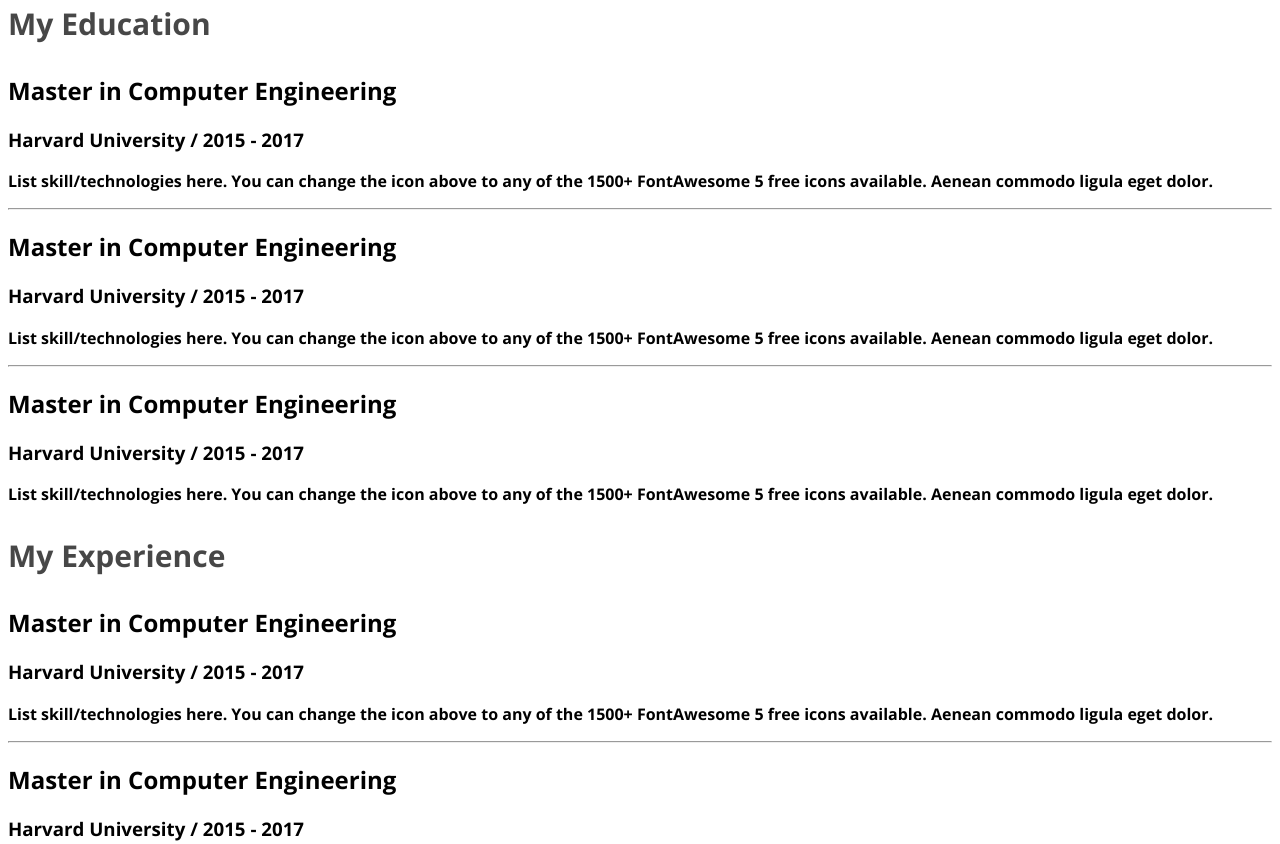
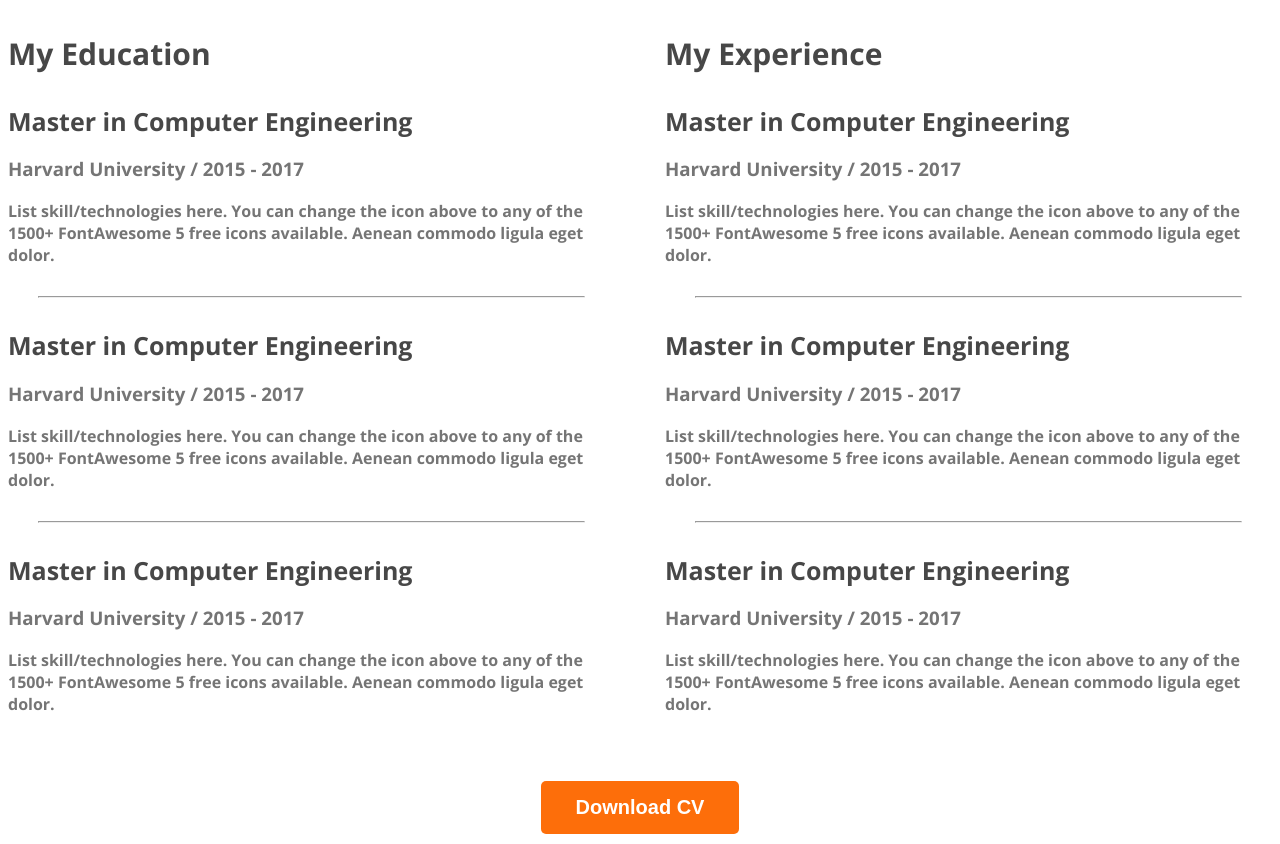
Before and after one commit to Anwar-97/developer-portfolio, a plain HTML site: page index.html in a window 1280 px wide. Shown: the part 2358-3202 px from the top of the page. Drawn offline with nearby package versions, Linux system fonts and the light colour scheme.

Commit message:
finished the resume section

```diff
--- a/index.html
+++ b/index.html
@@ -95,6 +95,7 @@
 
         <section>
             <h3 class="section-title">A summary of My Resume</h3>
+
             <div class="resume-container">
                 <div class="resume-column">
                     <h3 class="resume-column-title">My Education</h3>
@@ -145,6 +146,9 @@
                     </div>
                 </div>
             </div>
+            <div class="download-cv">
+                <button class="btn-primary">Download CV</button>
+            </div>
         </section>
 
     </main>
--- a/styles/portfolio.css
+++ b/styles/portfolio.css
@@ -151,3 +151,33 @@ main section{
   font-weight: 700;
 
 }
+
+.resume-container{
+  display: flex;
+  gap: 50px;
+}
+
+.resume-item-institute, .resume-item-description{
+  color: #757575;
+}
+
+.resume-item-title{
+  color:#474747;
+  font-size: 25px;
+  font-weight: 700;
+  margin-bottom: 10px;
+}
+
+.reaume-item-institute{
+  margin-bottom: 20px;
+  margin-top: 0;
+}
+
+.resume-container hr{
+  margin: 30px;
+}
+
+.download-cv{
+  text-align: center;
+  margin-top: 50px;
+}
```
